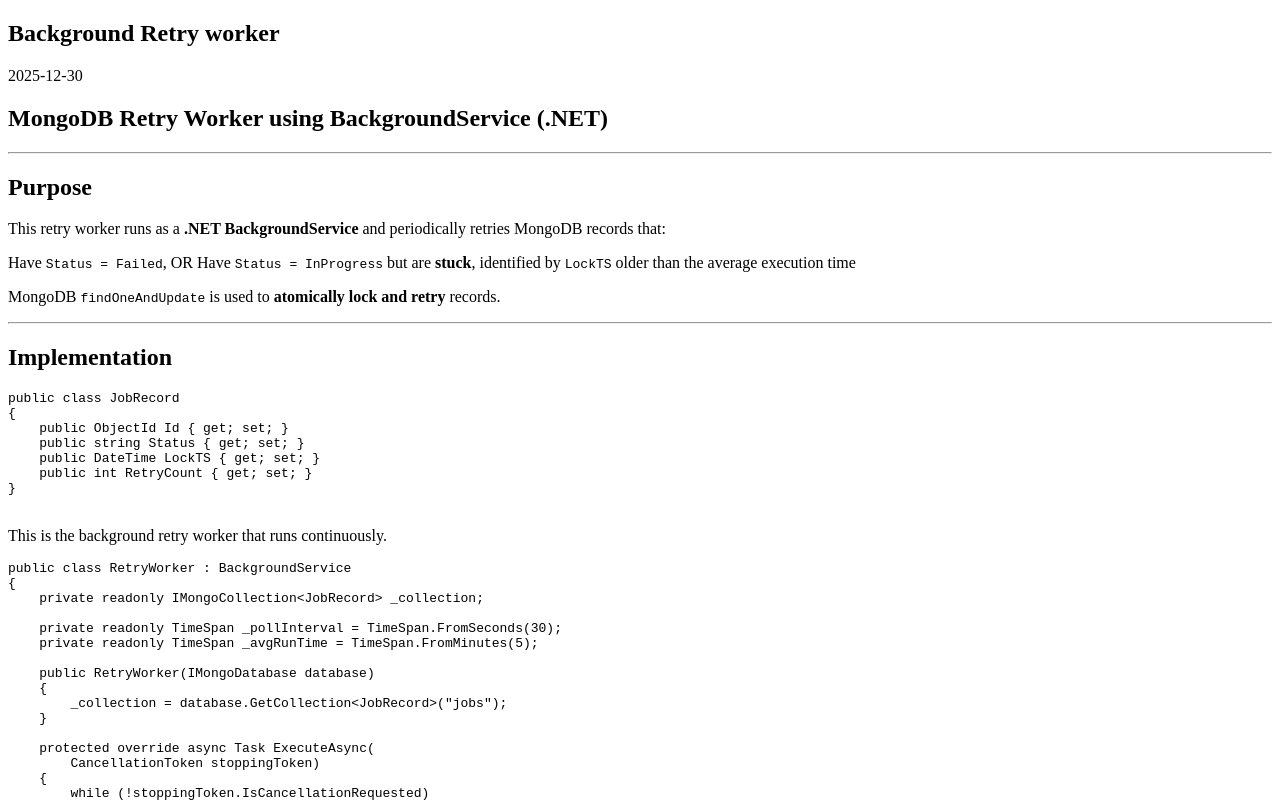
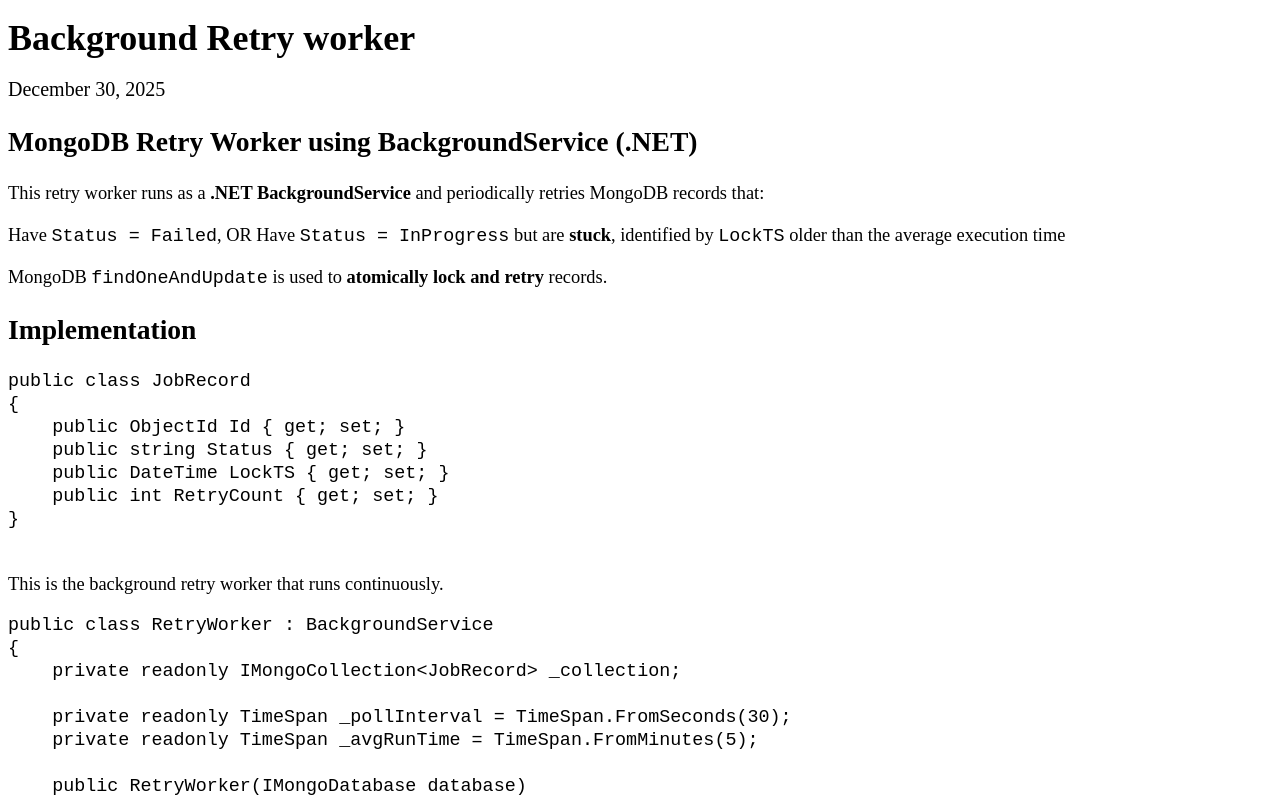
Before and after one commit to siddhantantil39/siddhantantil39-portfolio, a Next.js app: page /blogs/retry-worker in a window 1280 px wide. Shown: the top 800 px of the page. Built offline with nearby package versions, Linux system fonts and the light colour scheme.

Commit message:
added more styles to blogs

```diff
--- a/package.json
+++ b/package.json
@@ -13,6 +13,7 @@
   "dependencies": {
     "@geist-ui/icons": "^1.0.2",
     "@vercel/analytics": "^1.5.0",
+    "date-fns": "^4.1.0",
     "gray-matter": "^4.0.3",
     "highlight.js": "^11.11.1",
     "next": "^16.1.1",
--- a/public/posts/retry-worker.md
+++ b/public/posts/retry-worker.md
@@ -4,9 +4,7 @@
 ---
 
 # MongoDB Retry Worker using BackgroundService (.NET)
----
 
-## Purpose
 
 This retry worker runs as a **.NET BackgroundService** and periodically retries MongoDB records that:
 
@@ -15,7 +13,6 @@
 
 MongoDB `findOneAndUpdate` is used to **atomically lock and retry** records.
 
----
 
 ## Implementation
 
--- a/src/app/blogs/[id]/page.tsx
+++ b/src/app/blogs/[id]/page.tsx
@@ -1,10 +1,13 @@
 import { getSortedPostsData, getAllPostIds } from '@/app/lib/Posts';
+import Date from '@/app/components/Date';
+import utilStyles from '@/app/utils.module.css'
 
 export type Post = {
   id: string;
   title: string;
   date: string;
   content: string;
+  subHeadings: string[];
 };
 
 export async function generateStaticParams() {
@@ -25,9 +28,12 @@
 
   return (
     <article>
-      <h1>{post?.title}</h1>
-      <p>{post?.date}</p>
-      <div dangerouslySetInnerHTML={{ __html: post.content }} /> {/* Basic render; enhance with Markdown later */}
-    </article>
+        <h1 className={utilStyles.headingLg}>{post.title}</h1>
+        <div className={utilStyles.headingMd}>
+          <Date dateString={post.date} />
+        </div>
+        <div className={utilStyles.mdContentH2}
+             dangerouslySetInnerHTML={{ __html: post.content }} />
+      </article>
   );
 }
--- a/src/app/blogs/page.tsx
+++ b/src/app/blogs/page.tsx
@@ -1,7 +1,6 @@
 import {getSortedPostsData} from '@/app/lib/Posts';
-import { Layout } from '@geist-ui/icons';
+import Link from 'next/link';
 
-import Link from 'next/link';
 export default async function BlogPage(){
     const allPostsData = await getSortedPostsData();
 
--- /dev/null
+++ b/src/app/components/Date.tsx
@@ -0,0 +1,6 @@
+import { parseISO, format } from 'date-fns';
+
+export default function Date({ dateString }: { dateString: string }) {
+  const date = parseISO(dateString);
+  return <time className="text-gray-400" dateTime={dateString}>{format(date, 'LLLL d, yyyy')}</time>;
+}
--- a/src/app/globals.css
+++ b/src/app/globals.css
@@ -41,10 +41,11 @@
 
 
 pre {
-  padding: 16px 20px;
+  padding: 16px 24px;
   border-radius: 8px;
+  border: 1px solid var(--border-color);
   overflow-x: auto;
-  margin: 24px 0;
+  margin: 24px 5px;
   font-size: 14px;
   line-height: 1.6;
 }
--- a/src/app/lib/Posts.js
+++ b/src/app/lib/Posts.js
@@ -18,8 +18,13 @@
       const id = fileName.replace(/\.md$/, '');
       const fullPath = path.join(postsDirectory, fileName);
       const fileContents = fs.readFileSync(fullPath, 'utf8');
+      const matterResult = matter(fileContents);
 
-      const matterResult = matter(fileContents);
+      //sub-headings
+      const subHeadings = matterResult.content
+        .split('\n')
+        .filter(line => line.startsWith('## '))
+        .map(line => line.replace('## ', ''));
 
       const processedContent = await remark()
         .use(remarkRehype)
@@ -31,6 +36,7 @@
         id,
         date: matterResult.data.date,
         content: processedContent.toString(),
+        subHeadings: subHeadings || [],
         ...matterResult.data,
       };
     })
--- /dev/null
+++ b/src/app/utils.module.css
@@ -0,0 +1,34 @@
+.headingMd {
+  font-size: 1.25rem;
+  line-height: 1.25;
+  margin-top: 1rem;
+  margin-bottom: 1rem;
+}
+
+.padding1px {
+  padding: 1px;
+}
+
+.headingLg {
+  font-size: 2.25rem;
+  line-height: 1.25;
+  margin-top: 1rem;
+  margin-bottom: 1rem;
+}
+
+.list {
+  list-style: none;
+  padding: 0;
+  margin: 0;
+}
+
+.listItem {
+  margin-bottom: 1.25rem; /* mb-5 */
+}
+
+.mdContentH2 {
+   font-size: 1.15rem;
+  line-height: 1.25;
+  margin-top: 1rem;
+  margin-bottom: 1rem;
+}
```
Also changed, not shown: src/app/utilStyles.css (deleted, +0 -21 lines).
